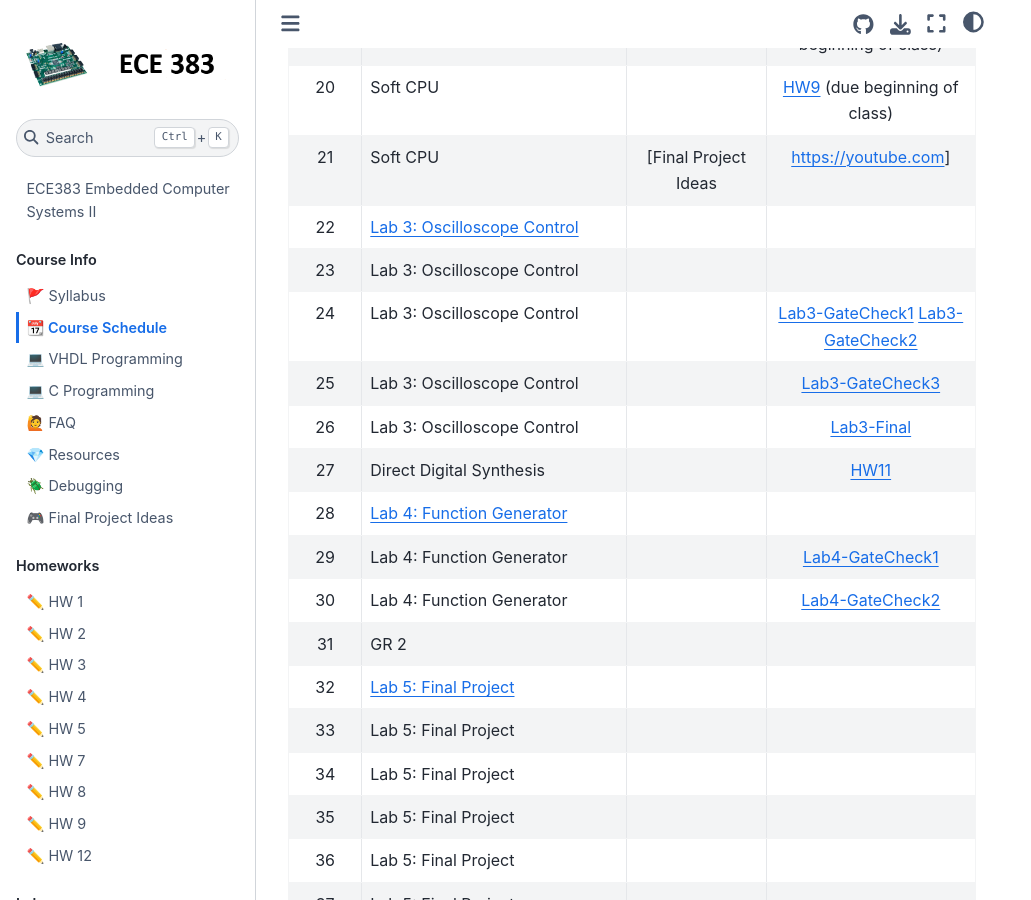
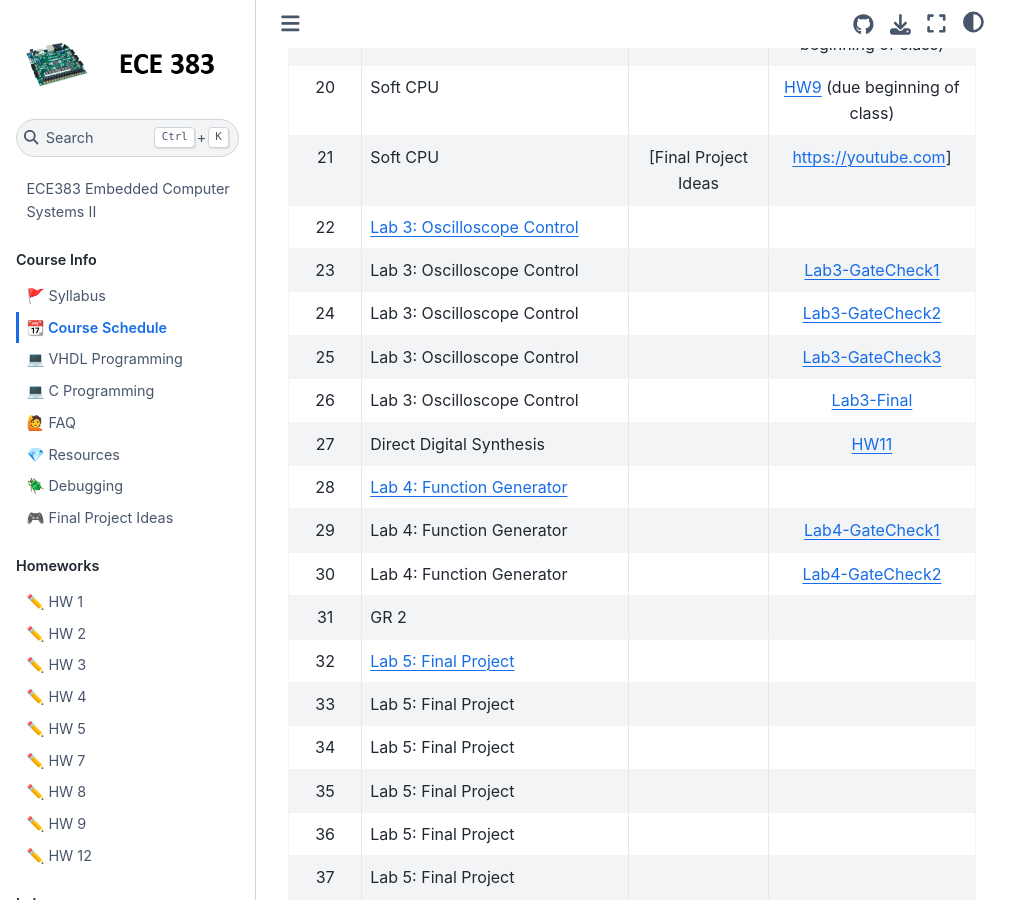
Before and after one commit to USAFA-ECE/ece383, a Jupyter Book: the page built from book/schedule.md, in a window 1280 px wide and 900 px high, scrolled down 1418 px. Shown: the whole window, without its empty margins (0-1031 px from the left). Built offline with Jupyter Book 1.0.4 settings and Sphinx 7.4.7 and the Sphinx Book theme 1.1.4, drawn with Linux system fonts in a browser that asks for light colours; pages that are not in the unit, such as notebooks, are missing from menus.

```diff
--- a/book/schedule.md
+++ b/book/schedule.md
@@ -29,8 +29,8 @@ This schedule is subject to change as appropriate.
 | 20     | Soft CPU                                         |                      | [HW9](Assignments/homework9.md) (due beginning of class)       |
 | 21     | Soft CPU  | [Final Project Ideas|https://youtube.com] |[HW10](Assignments/homework10.md)       |
 | 22     | [Lab 3: Oscilloscope Control](Assignments/lab3.md) |                      |         |
-| 23     | Lab 3: Oscilloscope Control |                      |          |
-| 24     | Lab 3: Oscilloscope Control |                      | [Lab3-GateCheck1](Assignments/lab3.md)  [Lab3-GateCheck2](Assignments/lab3.md)         |
+| 23     | Lab 3: Oscilloscope Control |                      |  [Lab3-GateCheck1](Assignments/lab3.md)         |
+| 24     | Lab 3: Oscilloscope Control |                      |  [Lab3-GateCheck2](Assignments/lab3.md)         |
 | 25     | Lab 3: Oscilloscope Control |                      | [Lab3-GateCheck3](Assignments/lab3.md) |
 | 26     | Lab 3: Oscilloscope Control                         |             | [Lab3-Final](Assignments/lab3.md)         |
 | 27     | Direct Digital Synthesis |                      | [HW11](Assignments/homework11.md)       |
```
